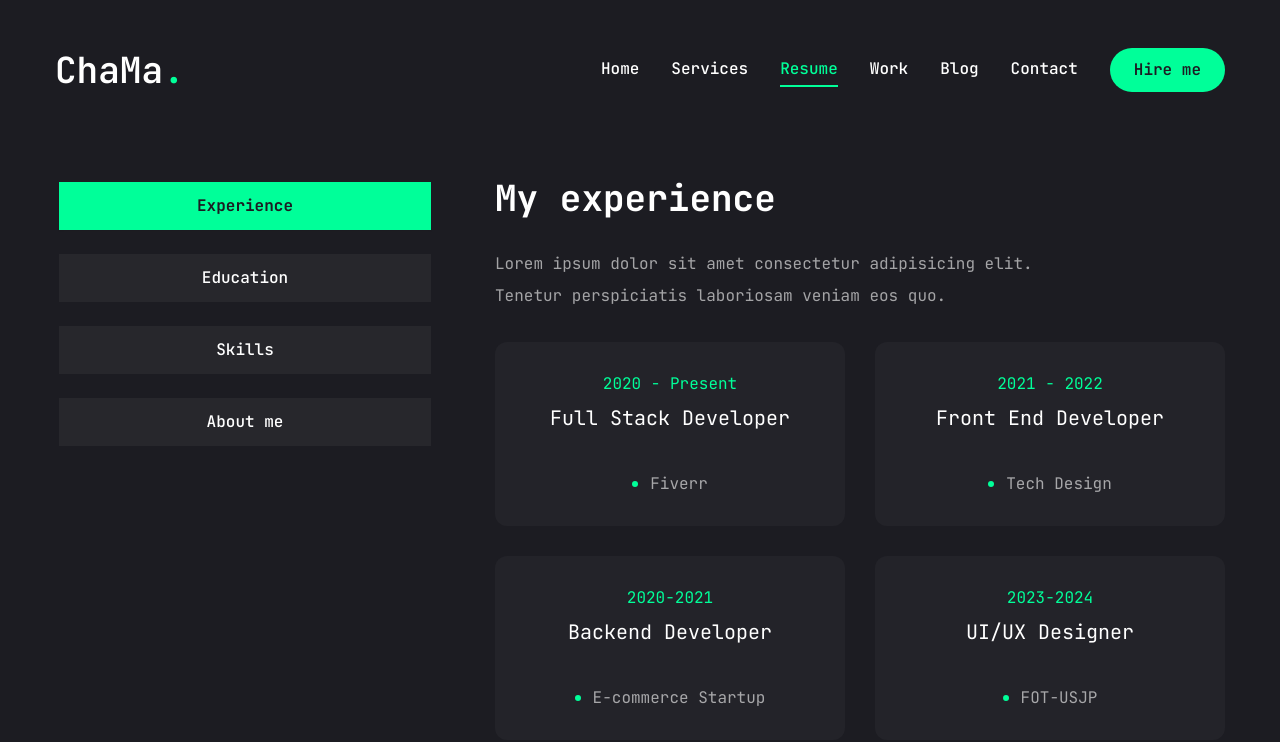
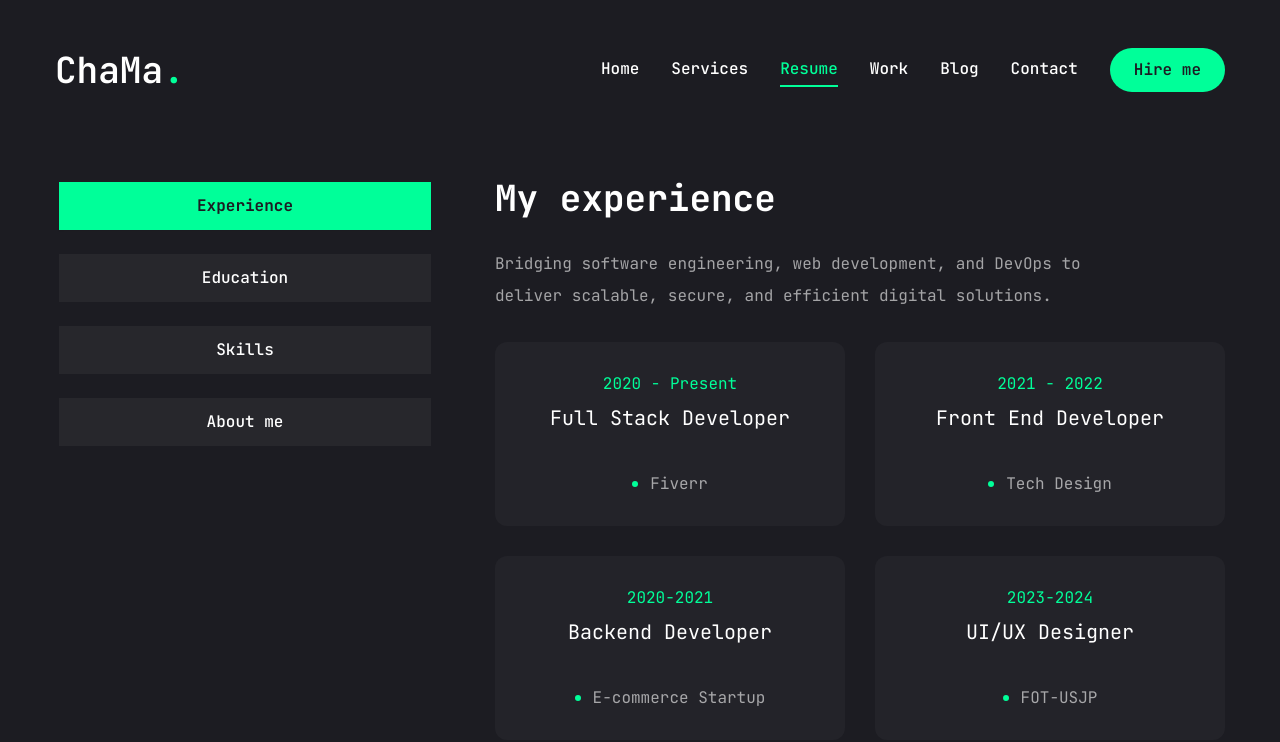
Before and after one commit to chamath09/Chamath, a Next.js app: page /resume in a window 1280 px wide. Shown: the top 742 px of the page. Built offline with nearby package versions, Linux system fonts and the light colour scheme.

Commit message:
rusume page updated

```diff
--- a/app/resume/page.jsx
+++ b/app/resume/page.jsx
@@ -69,7 +69,7 @@ const experience = {
   icon: "/assets/resume/badge.svg",
   title: "My experience",
   description:
-    "Lorem ipsum dolor sit amet consectetur adipisicing elit. Tenetur perspiciatis laboriosam veniam eos quo.",
+    "Bridging software engineering, web development, and DevOps to deliver scalable, secure, and efficient digital solutions.",
   items: [
     {
       company: "Fiverr",
@@ -91,7 +91,6 @@ const experience = {
       position: "UI/UX Designer",
       duration: "2023-2024",
     },
-
   ],
 };
 
@@ -371,11 +370,16 @@ const resume = () => {
             >
               <div className="flex flex-col gap-[30px]">
                 <h3 className="text-4xl font-bold">{about.title}</h3>
-                <p className="max-w-[600px] text-white/60 mx-auto xl:mx-0">{about.description}</p>
+                <p className="max-w-[600px] text-white/60 mx-auto xl:mx-0">
+                  {about.description}
+                </p>
                 <ul className="grid grid-cols-1 xl:grid-cols-2 gap-y-6 max-w-[620px] mx-auto xl:mx-0">
                   {about.info.map((item, index) => {
                     return (
-                      <li key={index} className="flex items-center justify-center xl:justify-start gap-4">
+                      <li
+                        key={index}
+                        className="flex items-center justify-center xl:justify-start gap-4"
+                      >
                         <span className="text-white/60">{item.fieldName}</span>
                         <span className="text-xl">{item.fieldValue}</span>
                       </li>
--- a/package.json
+++ b/package.json
@@ -21,6 +21,7 @@
     "framer-motion": "^11.12.0",
     "lucide-react": "^0.462.0",
     "next": "15.0.3",
+    "punycode": "^2.3.1",
     "react": "^18.3.1",
     "react-countup": "^6.5.3",
     "react-dom": "^18.3.1",
```
Also changed, not shown: 1 other file (tests, documents, lock files or other folders). Lines whose indentation alone changed are shown as unchanged.
